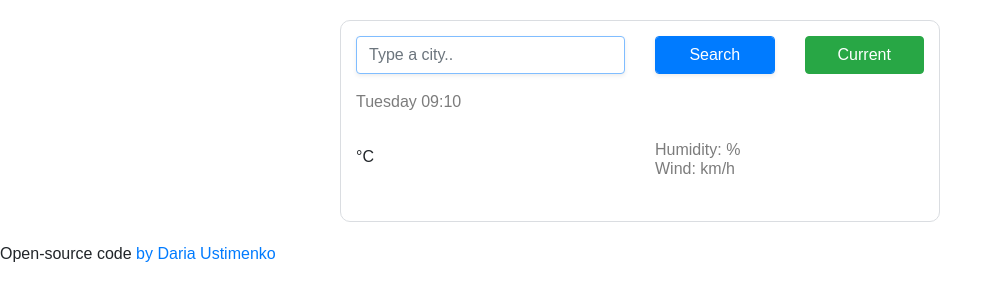
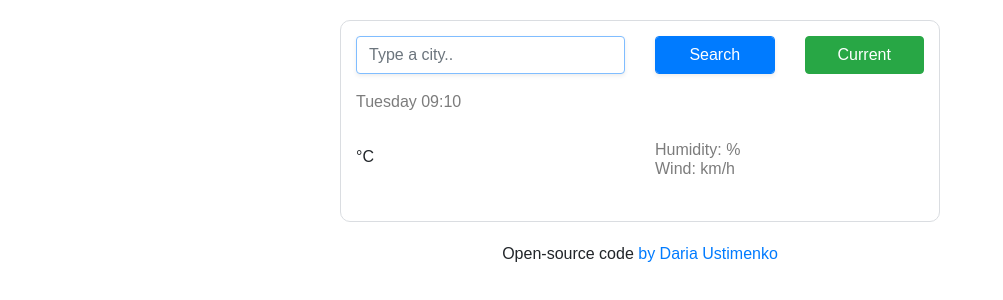
Before and after one commit to happiestlook/WeatherApp, a plain HTML site: page index.html in a window 1280 px wide. Shown: the whole page, without its empty margins (0-1003 px from the left). Drawn offline with nearby package versions, Linux system fonts and the light colour scheme; no server answers.

Commit message:
Add center position to GIT link

```diff
--- a/src/styles.css
+++ b/src/styles.css
@@ -53,3 +53,9 @@ li {
 .search-form {
   margin-bottom: 20px;
 }
+
+p {
+  position: relative;
+  text-align: center
+
+}
```
